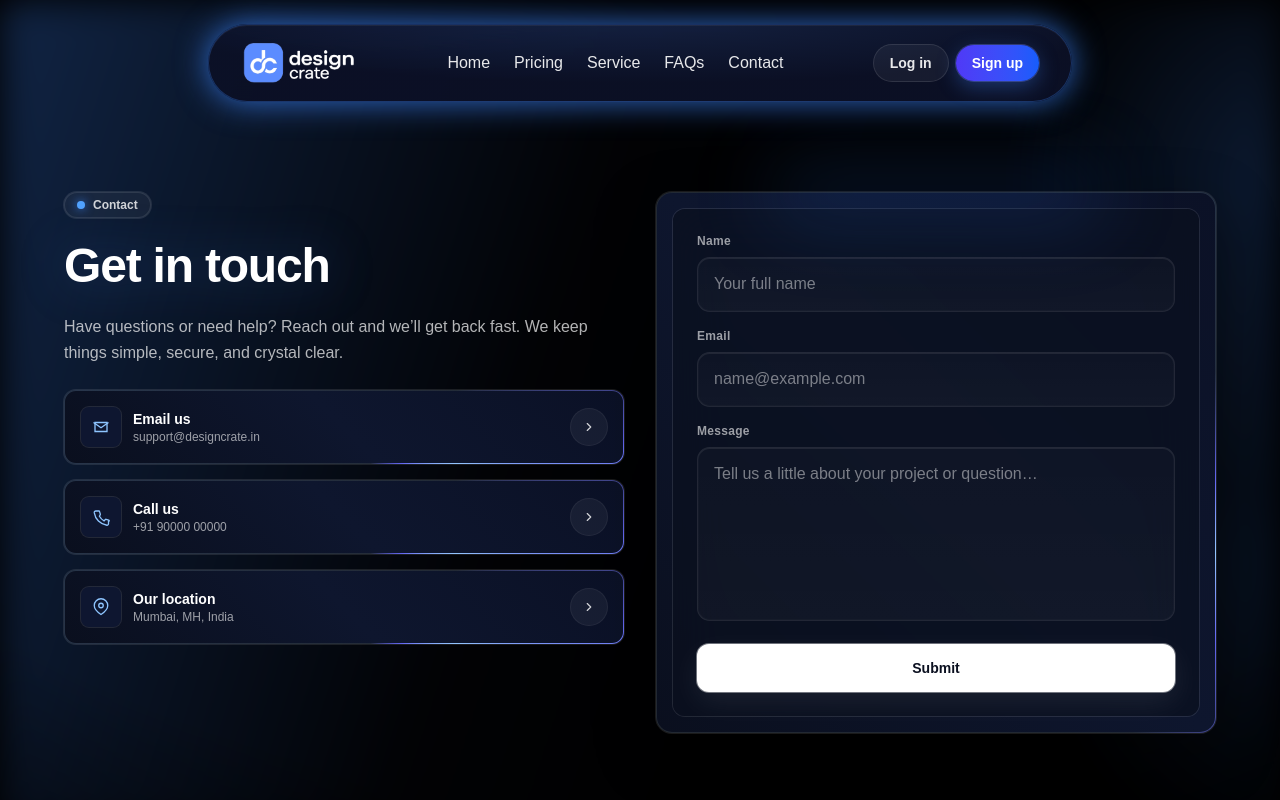
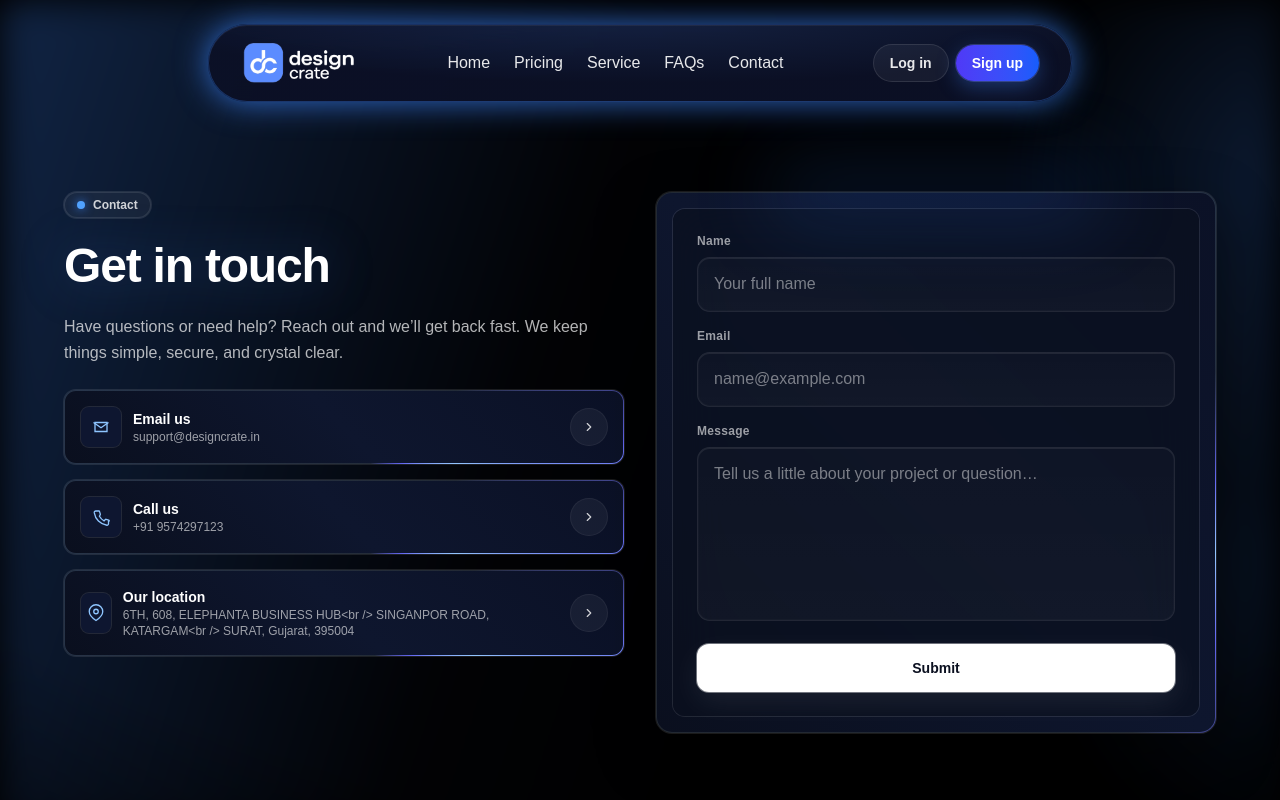
Before and after one commit to AbhiGhoghari/pixhub-2, a Next.js app: page /contact in a window 1280 px wide. Shown: the top 800 px of the page. Built offline with nearby package versions, Linux system fonts and the light colour scheme.

Commit message:
asdfasdf

```diff
--- a/src/components/ContactSection.jsx
+++ b/src/components/ContactSection.jsx
@@ -44,12 +44,14 @@ export default function ContactSection() {
             <ContactCard
               icon={<PhoneIcon />}
               title="Call us"
-              subtitle="+91 90000 00000"
+              subtitle="+91 9574297123"
             />
             <ContactCard
               icon={<PinIcon />}
               title="Our location"
-              subtitle="Mumbai, MH, India"
+              subtitle="6TH, 608, ELEPHANTA BUSINESS HUB<br />
+                                    SINGANPOR ROAD, KATARGAM<br />
+                                    SURAT, Gujarat, 395004"
             />
           </div>
         </div>
```
